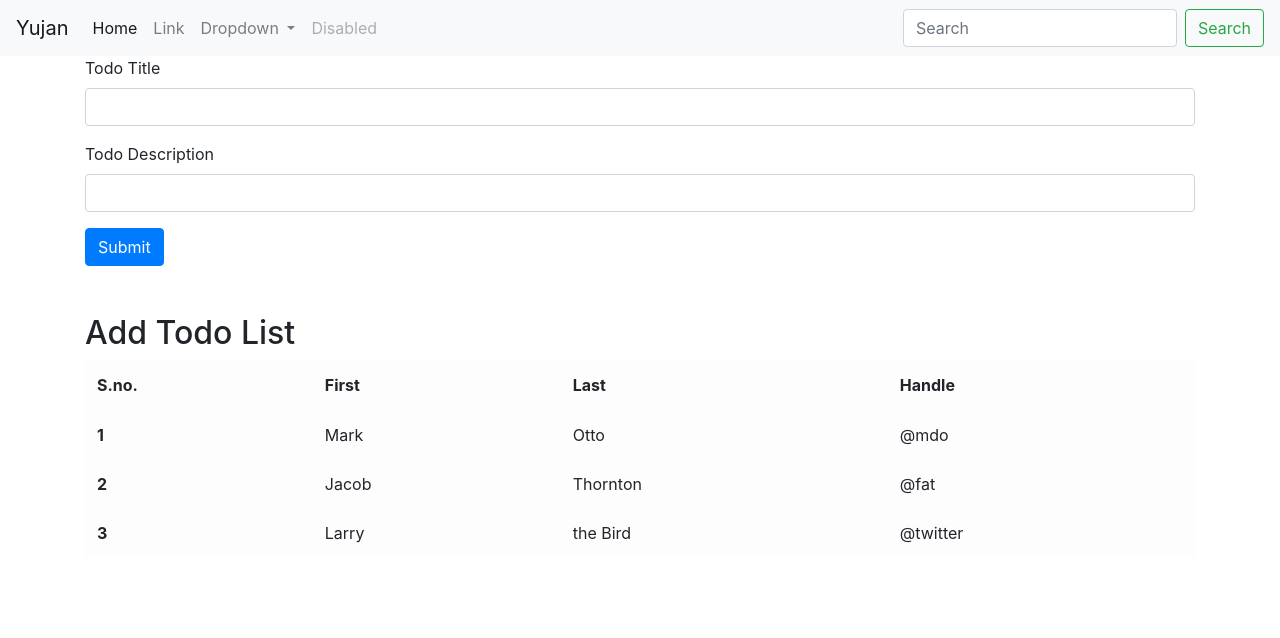
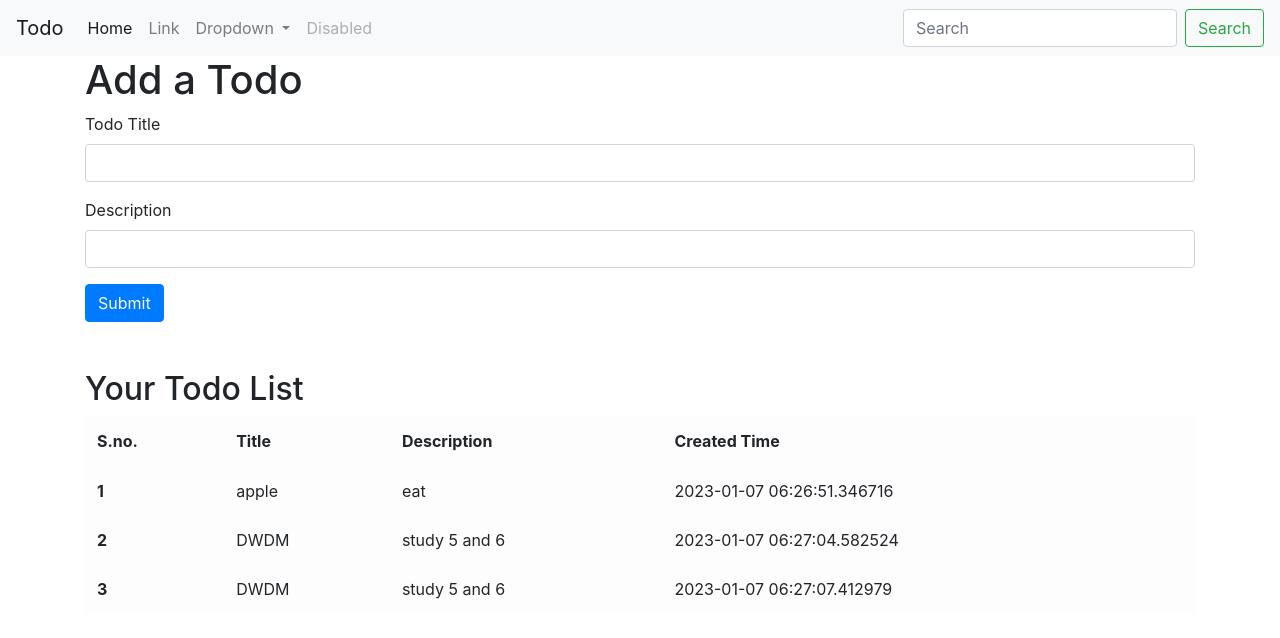
Before and after one commit to Yujan3333/Flask-Basics, a Flask app: page / in a window 1280 px wide. Shown: the top 638 px of the page. Run offline with Flask 2, Linux system fonts and the light colour scheme; data comes from the database, SQL or seed files in the repository; both versions use the stored data as it was after the commit.

Commit message:
4 link database and html

```diff
--- a/app.py
+++ b/app.py
@@ -1,4 +1,4 @@
-from flask import Flask, render_template
+from flask import Flask, render_template, request
 from flask_sqlalchemy import SQLAlchemy
 from datetime import datetime
 
@@ -20,16 +20,20 @@ class Todo(db.Model):
         return f"{self.sno} - {self.title}"
 
 
-@app.route('/')
+@app.route('/', methods=['GET', 'POST'])
 def hello_world():
-    todo = Todo(title="1st todo" , desc="this is the first todo")
-    db.session.add(todo)
-    db.session.commit()
-    return render_template("index.html")
-    # return 'Hello, World!'
+    if request.method=='POST':
+        title =request.form['title']
+        desc =request.form['desc']
+        todo= Todo(title=title, desc=desc)
+        db.session.add(todo)
+        db.session.commit()
+    allTodo = Todo.query.all()
+    return render_template("index.html",allTodo=allTodo)
 
-@app.route('/products')
+@app.route('/show')
 def products():
+    allTodo = Todo.query.all()
     return "This is a products page"
 
 # for the app to run in debug mode in browser it runs
--- a/templates/index.html
+++ b/templates/index.html
@@ -15,7 +15,7 @@
 
 <body>
     <nav class="navbar navbar-expand-lg navbar-light bg-light">
-        <a class="navbar-brand" href="#">Yujan</a>
+        <a class="navbar-brand" href="/">Todo</a>
         <button class="navbar-toggler" type="button" data-toggle="collapse" data-target="#navbarSupportedContent"
             aria-controls="navbarSupportedContent" aria-expanded="false" aria-label="Toggle navigation">
             <span class="navbar-toggler-icon"></span>
@@ -46,58 +46,52 @@
                 </li>
             </ul>
             <form class="form-inline my-2 my-lg-0">
-                <input class="form-control mr-sm-2" type="search" placeholder="Search" aria-label="Search" />
-                <button class="btn btn-outline-success my-2 my-sm-0" type="submit">
-                    Search
-                </button>
+                <input class="form-control mr-sm-2" type="search" placeholder="Search" aria-label="Search">
+                <button class="btn btn-outline-success my-2 my-sm-0" type="submit">Search</button>
             </form>
         </div>
     </nav>
 
+
     <div class="container">
-        <form>
+        <h1>Add a Todo</h1>
+        <form action="#" method="POST">
             <div class="form-group">
-                <label for="todotitle">Todo Title</label>
-                <input type="text" class="form-control" id="todotitle" aria-describedby="emailHelp">
+                <label for="title">Todo Title</label>
+                <input type="text" class="form-control" name="title" id="title">
             </div>
+
             <div class="form-group">
-                <label for="tododescription">Todo Description</label>
-                <input type="" class="form-control" id="tododescription">
+                <label for="desc">Description</label>
+                <input type="text" class="form-control" name="desc" id="desc">
             </div>
+
             <button type="submit" class="btn btn-primary">Submit</button>
         </form>
     </div>
 
     <div class="container my-5">
-        <h2>Add Todo List</h2>
+        <h2>Your Todo List</h2>
         <table class="table table-light">
             <thead>
                 <tr>
                     <th scope="col">S.no.</th>
-                    <th scope="col">First</th>
-                    <th scope="col">Last</th>
-                    <th scope="col">Handle</th>
+                    <th scope="col">Title</th>
+                    <th scope="col">Description</th>
+                    <th scope="col">Created Time</th>
                 </tr>
             </thead>
             <tbody>
+                <!-- This is jinja 2 for loop to use database item in html -->
+                {% for todo in allTodo %}
                 <tr>
-                    <th scope="row">1</th>
-                    <td>Mark</td>
-                    <td>Otto</td>
-                    <td>@mdo</td>
+                    <th scope="row">{{loop.index}}</th>
+                    <td>{{todo.title}}</td>
+                    <td>{{todo.desc}}</td>
+                    <td>{{todo.date_created}}</td>
                 </tr>
-                <tr>
-                    <th scope="row">2</th>
-                    <td>Jacob</td>
-                    <td>Thornton</td>
-                    <td>@fat</td>
-                </tr>
-                <tr>
-                    <th scope="row">3</th>
-                    <td>Larry</td>
-                    <td>the Bird</td>
-                    <td>@twitter</td>
-                </tr>
+                {% endfor %}
+
             </tbody>
         </table>
     </div>
```
Also changed, not shown: instance/todo.db.
